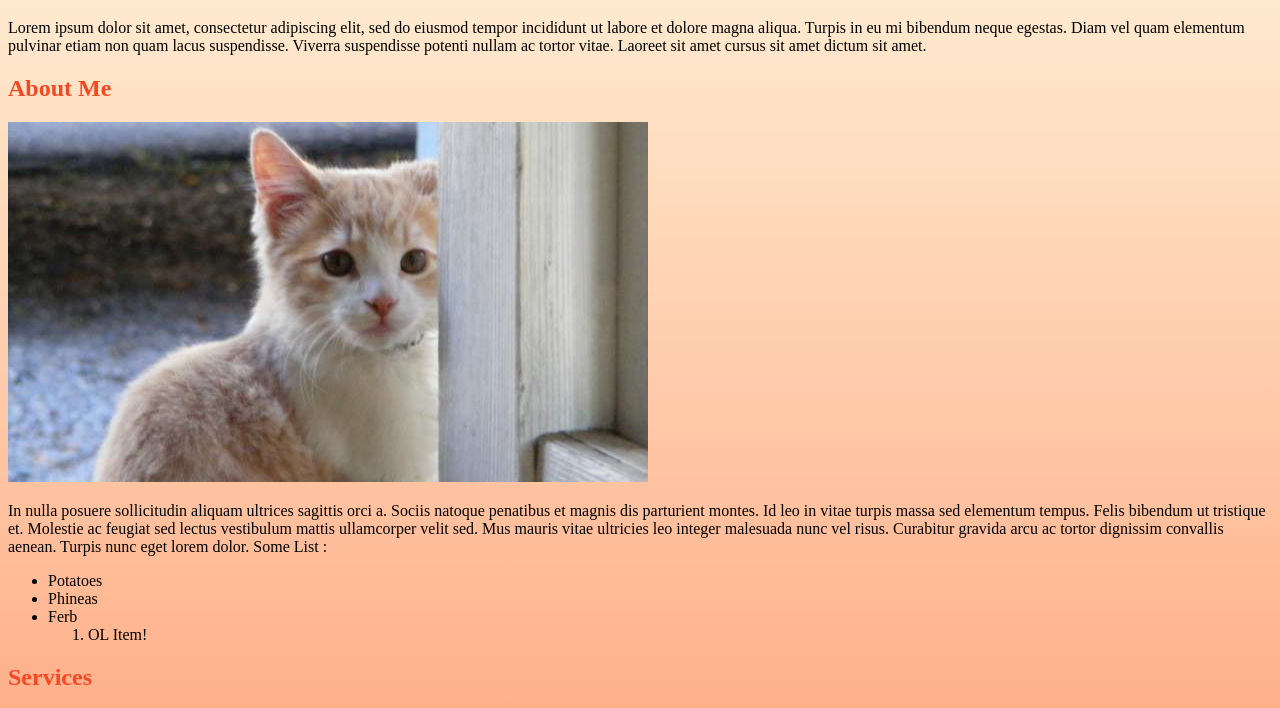
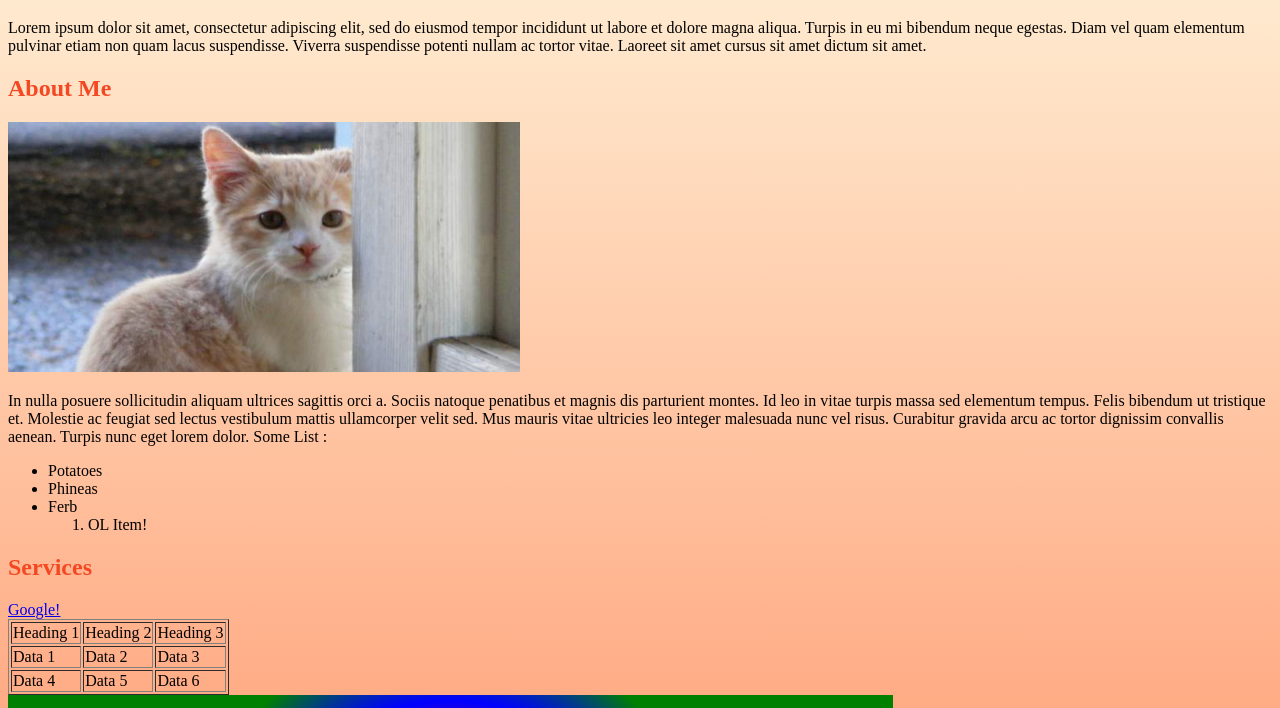
Before and after one commit to neharajesh/CSSPractice, a plain HTML site: page index.html in a window 1280 px wide. Shown: the part 61-769 px from the top of the page. Drawn offline with Linux system fonts and the light colour scheme.

Commit message:
content resizing

```diff
--- a/index.html
+++ b/index.html
@@ -13,7 +13,7 @@
 
     <h2 class="subtitle">About Me</h2>
 
-    <img src="images/placeholderkitten.jpg">
+    <img src="images/placeholderkitten.jpg" id="about-us-image">
 
     <p class="para-text">In nulla posuere sollicitudin aliquam ultrices sagittis orci a. Sociis natoque penatibus et magnis dis parturient montes. Id leo in vitae turpis massa sed elementum tempus. Felis bibendum ut tristique et. Molestie ac feugiat sed lectus vestibulum mattis ullamcorper velit sed. Mus mauris vitae ultricies leo integer malesuada nunc vel risus. Curabitur gravida arcu ac tortor dignissim convallis aenean. Turpis nunc eget lorem dolor.
     Some List :
--- a/style.css
+++ b/style.css
@@ -1,6 +1,4 @@
 body {
-    /* with no opacity background:rgb(200, 225, 10); */
-    /* background: rgba(200, 225, 10, 0.4); */
     background: linear-gradient(to bottom, papayawhip, coral);
 }
 
@@ -15,18 +13,10 @@ body {
 #service-image {
     height: 400px;
     width: 70%;
+    background: radial-gradient(circle, red 20%, blue 40%, green 55%);
+}
 
-    /* linear gradients */
-    /* background: linear-gradient(to right, red, papayawhip); */
-    /* background: linear-gradient(to right, red, papayawhip, orangered); */
-    /* background: linear-gradient(to right, rgb(95, 197, 22), rgba(95, 197, 22, 0)); */
-    /* background: linear-gradient(to bottom left, rgb(95, 197, 22), rgba(95, 197, 22, 0)); */
-    /* background: linear-gradient(-90deg, rgb(95, 197, 22), rgba(95, 197, 22, 0)); */
-
-    /* radial gradients */
-    /* background: radial-gradient(red, blue); */
-    /* background: radial-gradient(red, blue, green); */
-    /* background: radial-gradient(red 20%, blue 40%, green 55%); */
-    background: radial-gradient(circle, red 20%, blue 40%, green 55%);
-
+#about-us-image {
+    height: 250px;
+    width: 40vw;
 }
```
